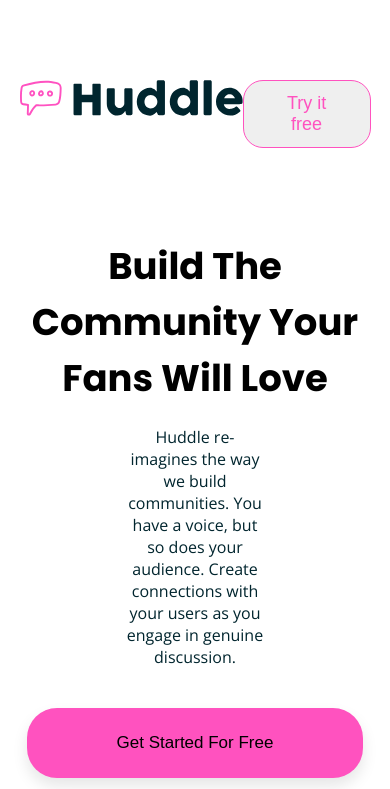
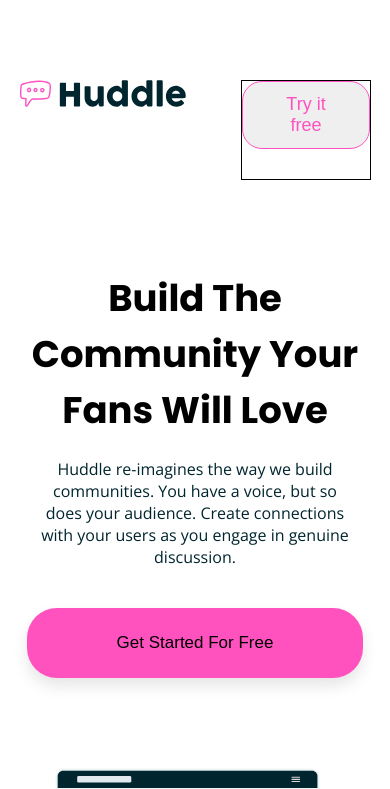
Before and after one commit to silashuereca/HuddleLandingPage, a plain HTML site: page index.html in a window 390 px wide. Shown: the top 789 px of the page. Drawn offline with nearby package versions, Linux system fonts and the light colour scheme.

Commit message:
fix responsive img issue

```diff
--- a/index.html
+++ b/index.html
@@ -93,9 +93,9 @@
       </div>
     </div>
 
-    <!-- You users -->
+    <!-- Your users -->
     <div class="grow-together-body users-container">
-        <img class="topimg users-bottom-img" src="huddle-landing-page-251784-master/images/bg-section-top-desktop-2.svg" />
+        <img class="topimg" src="huddle-landing-page-251784-master/images/bg-section-top-desktop-2.svg" />
         <div class="grow-together-container">
           <div class="text">
             <h2>Your Users</h2>
@@ -103,7 +103,7 @@
                 Think of the insightful conversations you miss out on with a feedback form.</p>
           </div>
           <div class="grow-img">
-            <img class="design-img" src="huddle-landing-page-251784-master/images/illustration-grow-together.svg" />
+            <img class="design-img" src="huddle-landing-page-251784-master/images/illustration-your-users.svg" />
           </div>
         </div>
         <img class="bottomimg users-bottom-img" src="huddle-landing-page-251784-master/images/bg-section-bottom-desktop-2.svg" />
--- a/main.css
+++ b/main.css
@@ -342,3 +342,43 @@ footer {
     width: 100%;
     height: 100px;
 }
+
+
+/* Mobil css */
+
+@media only screen and (max-width: 600px) {
+    img {
+        width: 100%;
+    }
+
+    #logo-try-container {
+        display: flex;
+        margin: auto;
+        margin-top: 80px;
+        width: 90%;
+        height: 100px;
+    }
+
+    #logo-try-container img {
+        width: 75%;
+    }
+
+    #try-it-button {
+        margin-left: auto;
+        border: 1px solid black;
+    }
+
+    #try-it-button button {
+        font-size: 18px;
+        border-radius: 20px;
+        border: 1px solid hsl(322, 100%, 66%);
+        color: hsl(322, 100%, 66%);
+        cursor: pointer;
+        outline: none;
+    }
+
+    #intro-text {
+        width: 90%;
+        margin: auto;
+    }
+}
```
